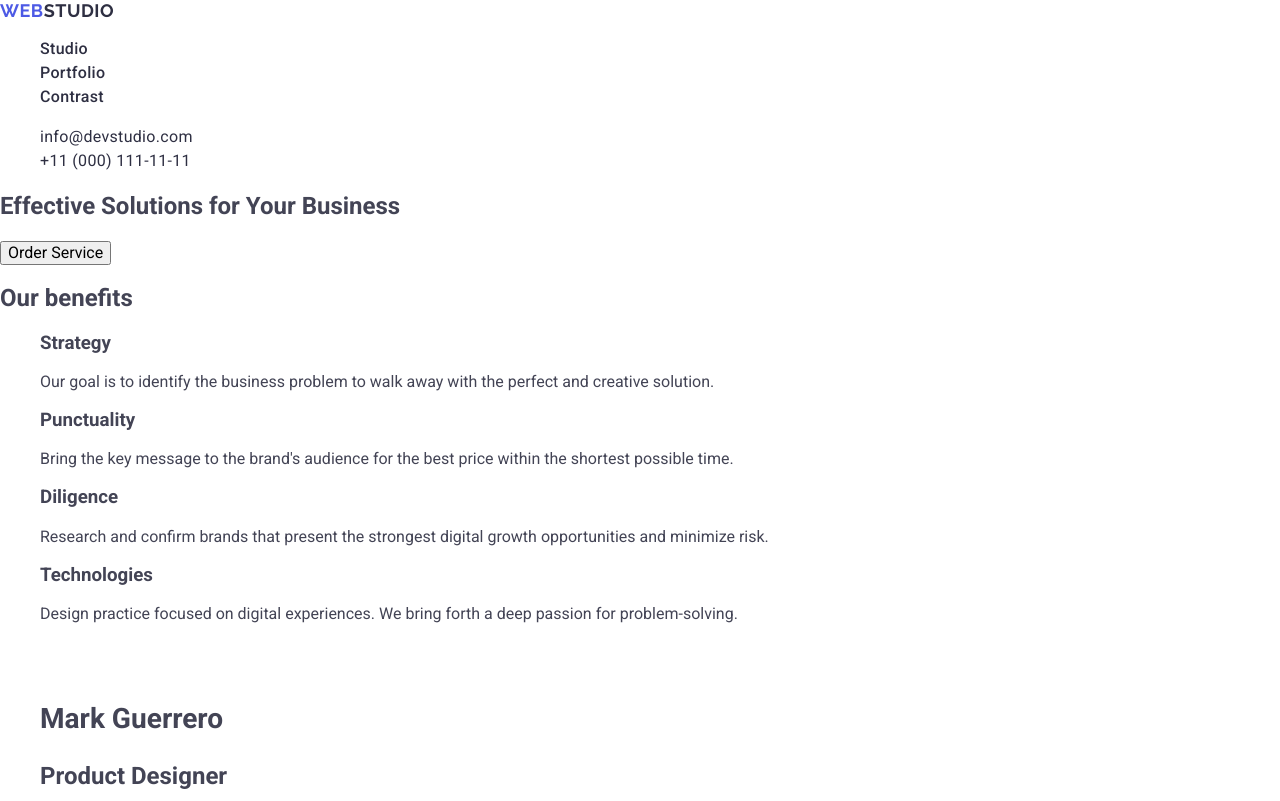
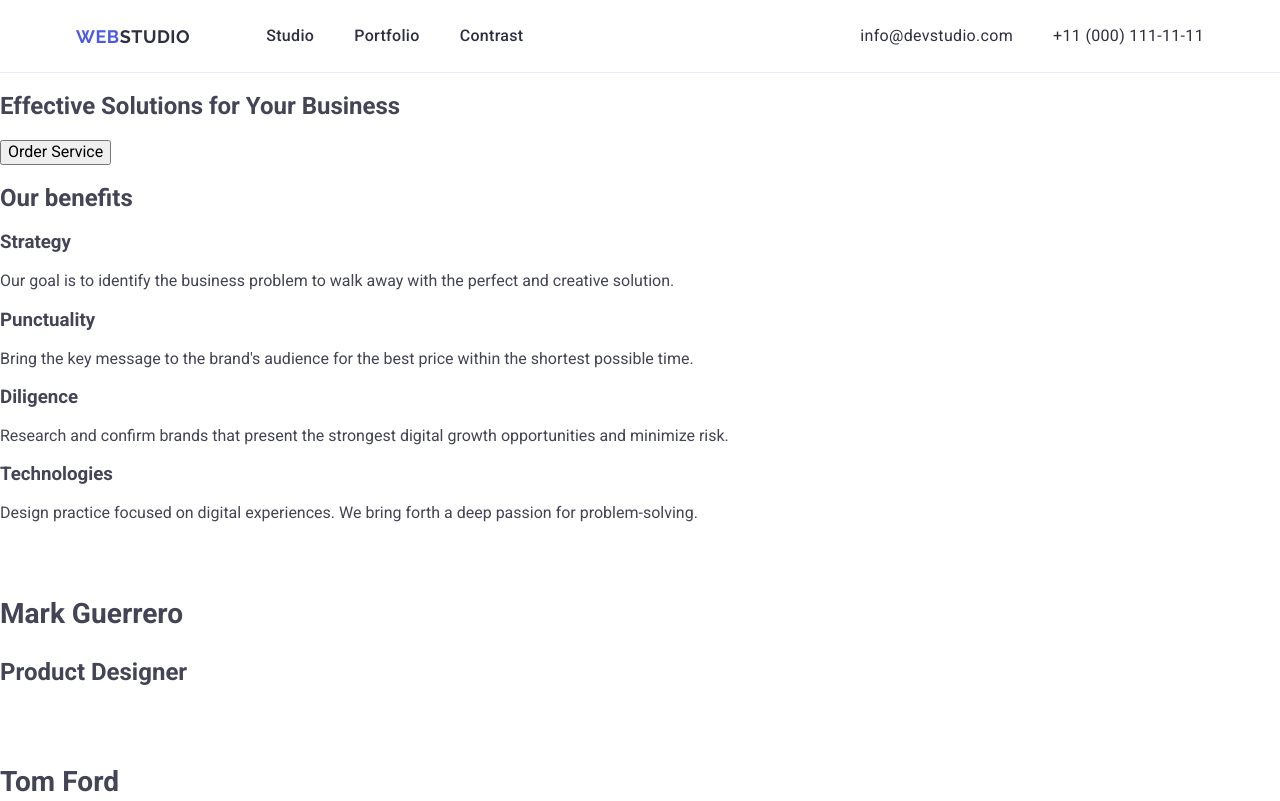
Before and after one commit to liubov-radchenko13/goit-markup-hw-02, a plain HTML site: page index.html in a window 1280 px wide. Shown: the top 801 px of the page. Drawn offline with nearby package versions, Linux system fonts and the light colour scheme.

Commit message:
хедер розмітка

```diff
--- a/css/styles.css
+++ b/css/styles.css
@@ -8,6 +8,24 @@ a{
 }
 ul,ol {
     list-style: none;
+    padding: 0;
+    margin: 0;
+}
+.container{
+    width: 1158px;
+    padding: 0 15px;
+    margin: 0 auto;
+}
+.header{
+    border-bottom: 1px solid #e7e9fc;
+}
+.header-container{
+    display: flex;
+    align-items: center;
+}
+.navigation{
+    display: flex;
+    align-items: center;
 }
 .logo{
     font-family: "Raleway", sans-serif;
@@ -18,6 +36,7 @@ line-height: 1.16667;
 letter-spacing: 0.03em;
 text-transform: uppercase;
 color: #4d5ae5;
+margin-right: 76px;
 }
 .logo-part{
     font-family: "Raleway", sans-serif;
@@ -29,6 +48,10 @@ color: #4d5ae5;
     text-transform: uppercase;
     color: #2e2f42;
 }
+.nav-list{
+    display: flex;
+    gap: 40px;
+}
 .nav-link{
     font-family: "Roboto", sans-serif;
     font-weight: 500;
@@ -37,6 +60,8 @@ color: #4d5ae5;
     line-height: 1.5;
     letter-spacing: 0.02em;
     color: #2e2f42;
+    padding: 24px 0;
+    display: block;
 }
 .nav-link:hover,
 .nav-link:focus{
@@ -44,6 +69,11 @@ color: #4d5ae5;
 }
 .address{
 font-style: normal;
+margin-left: auto;
+}
+.address-list{
+    display: flex;
+    gap: 40px;
 }
 .address-link{
     font-family: "Roboto", sans-serif;
--- a/index.html
+++ b/index.html
@@ -17,10 +17,11 @@
 </head>
 
 <body>
-    <header>
-        <nav>
+    <header class="header">
+        <div class="container header-container">
+        <nav class="navigation">
             <a class="logo" href="./index.html">Web<span class="logo-part">Studio</span> </a>
-            <ul>
+            <ul class="nav-list">
                 <li>
                     <a class="nav-link" href="./index.html">Studio</a>
                 </li>
@@ -33,11 +34,12 @@
             </ul>
         </nav>
         <address class="address">
-            <ul>
+            <ul class="address-list">
                 <li><a class="address-link" href="mail:info@devstudio.com">info@devstudio.com</a></li>
                 <li><a class="address-link" href="tel:110001111111">+11 (000) 111-11-11</a></li>
             </ul>
         </address>
+        </div>
     </header>
     <main>
         <section>
```
